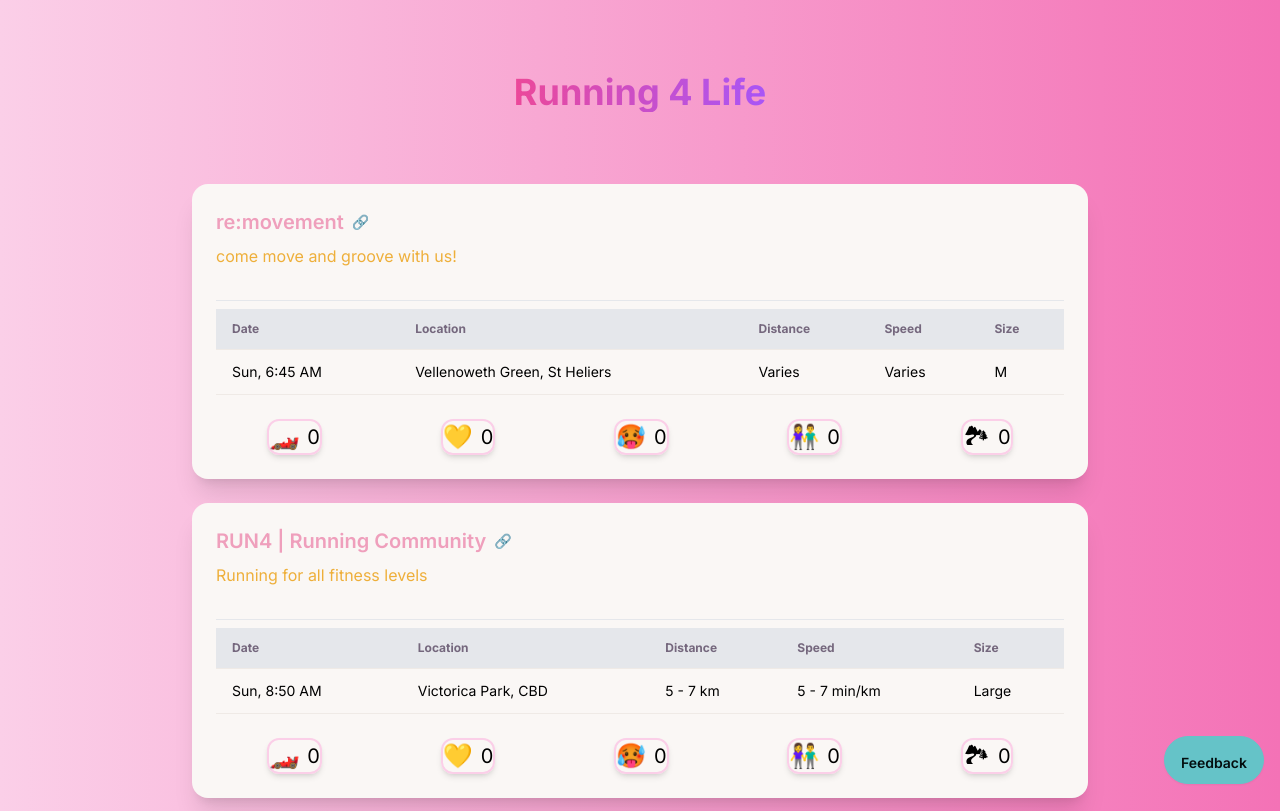
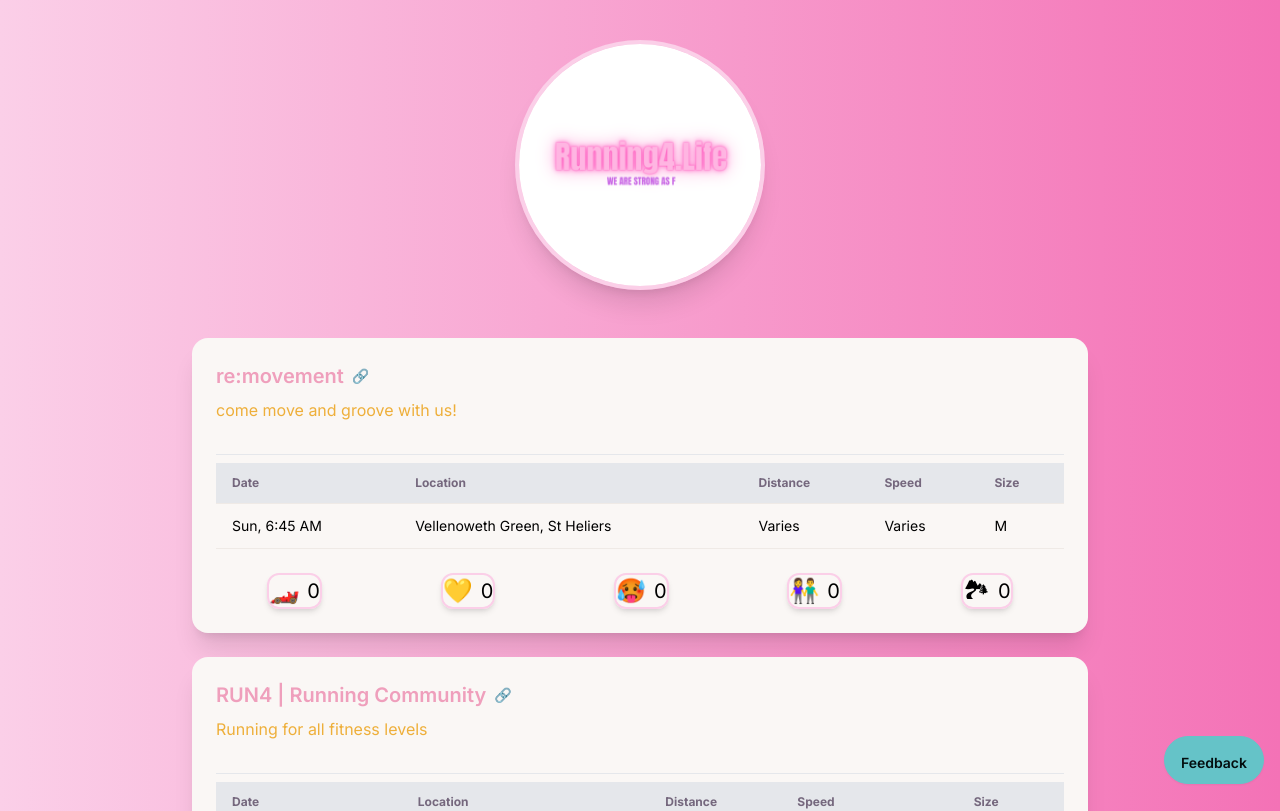
Before and after one commit to hanklikesmatcha/running4life, a Next.js app: page / in a window 1280 px wide. Shown: the top 811 px of the page. Built offline with nearby package versions, Linux system fonts and the light colour scheme.

Commit message:
update logo

```diff
--- a/src/app/page.js
+++ b/src/app/page.js
@@ -146,11 +146,18 @@ const Home = () => {
     }));
   };
   return (
-    <div className="flex min-h-screen flex-col items-center justify-center bg-gradient-to-r from-pink-200 to-pink-400 py-10">
-      <div className="mb-10 p-8">
-        <h1 className="bg-gradient-to-r from-pink-500 to-purple-500 bg-clip-text text-4xl font-bold text-transparent">
+    <div className="flex min-h-screen flex-col items-center justify-center bg-gradient-to-r from-pink-200 to-pink-400 py-8">
+      <div className="mb-10 p-2">
+        {/* <h1 className="bg-gradient-to-r from-pink-500 to-purple-500 bg-clip-text text-4xl font-bold text-transparent">
           Running 4 Life
-        </h1>
+        </h1> */}
+        <Image
+          src="/Logo.png"
+          alt="Running Club"
+          width={250}
+          height={250}
+          className="rounded-full border-offset-10 border-4 border-pink-200 shadow-xl"
+        />
       </div>
       <div className="flex w-full flex-col items-center gap-6 pb-12">
         {cards.map((card, index) => (
```
